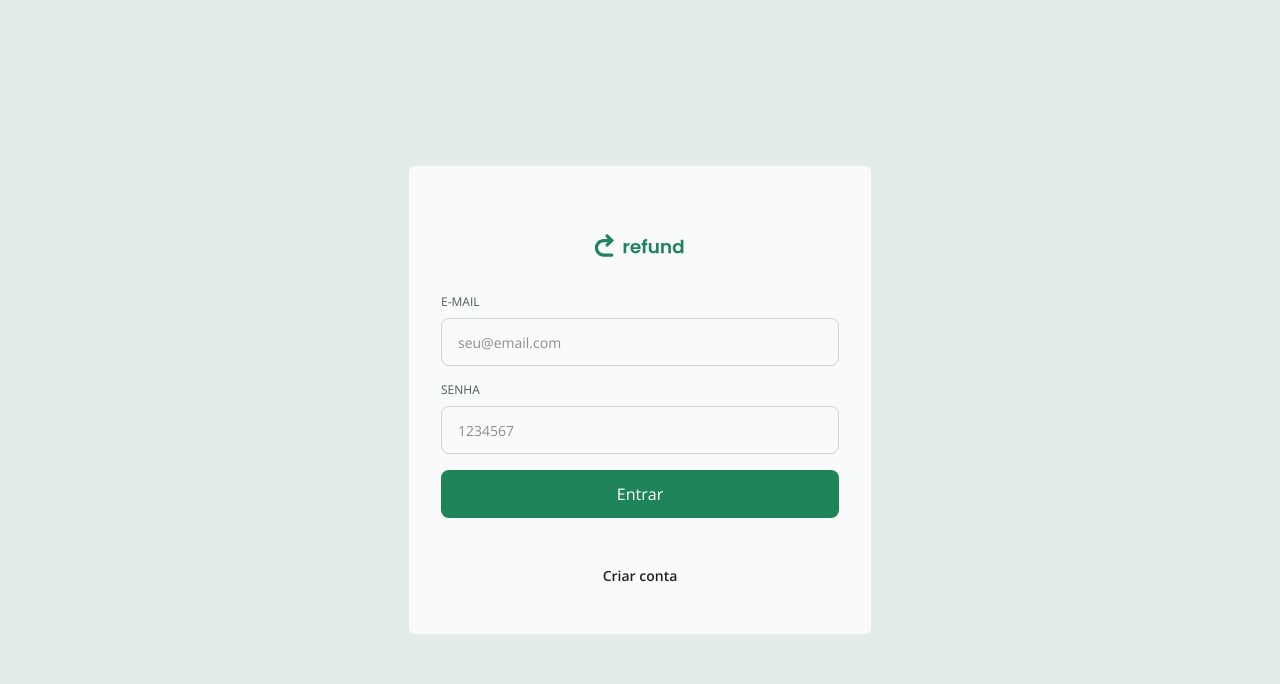
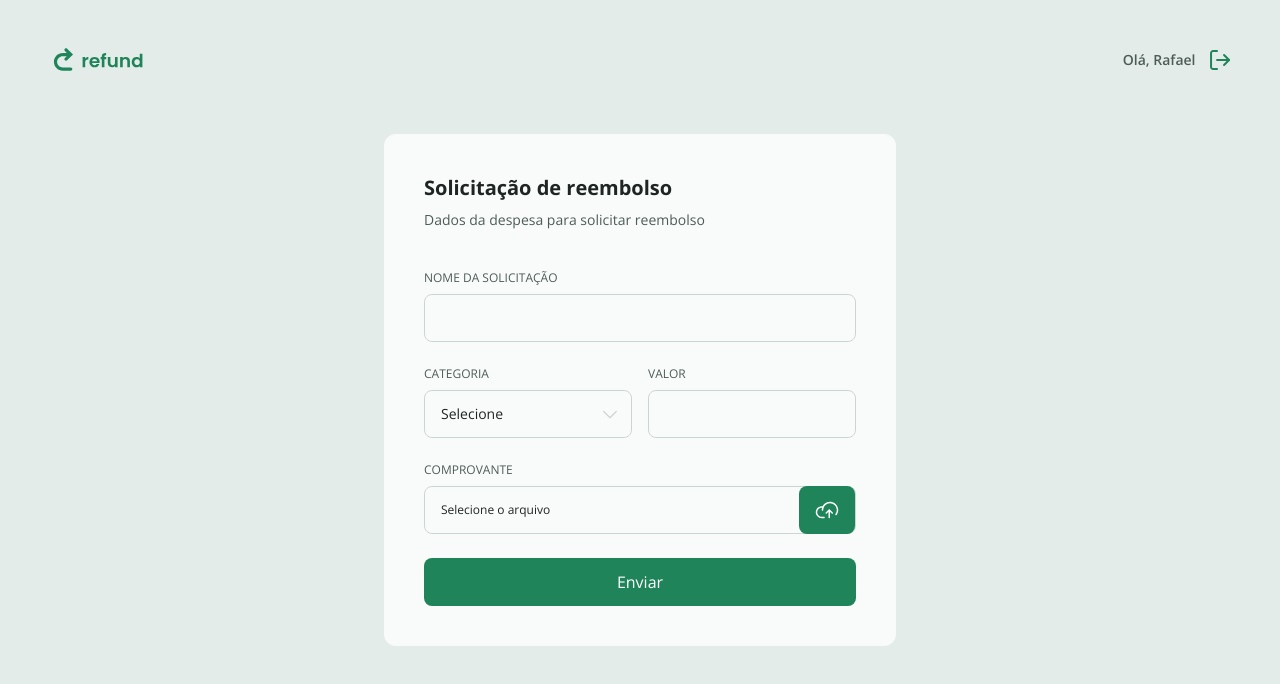
Before and after one commit to Fel1324/RefundReact, a React (Vite) app: page / in a window 1280 px wide. Shown: the top 684 px of the page. Built offline with nearby package versions, Linux system fonts and the light colour scheme.

Commit message:
finish all refund components and start confirm page

```diff
--- /dev/null
+++ b/src/components/AppLayout.tsx
@@ -0,0 +1,14 @@
+import { Outlet } from "react-router"
+
+import { Header } from "./Header"
+
+export function AppLayout() {
+  return (
+    <div className="w-full min-h-screen h-auto bg-gray-400 flex flex-col items-center text-gray-100">
+      <main className="px-3 pt-3 pb-6 w-full">
+        <Header />
+        <Outlet />
+      </main>
+    </div>
+  )
+}
--- /dev/null
+++ b/src/components/Header.tsx
@@ -0,0 +1,15 @@
+import logoSvg from "../assets/logo.svg"
+import logoutSvg from "../assets/logout.svg"
+
+export function Header() {
+  return (
+    <header className="w-full flex justify-between items-center max-w-[1185px] mx-auto mb-6.5">
+      <img className="my-8" src={logoSvg} alt="Logo" />
+
+      <div className="flex items-center gap-3">
+        <span className="text-sm font-semibold text-gray-200">Olá, Rafael</span>
+        <img className="my-8 cursor-pointer hover:opacity-75 transition ease-linear" src={logoutSvg} alt="Sair da conta" />
+      </div>
+    </header>
+  )
+}
--- /dev/null
+++ b/src/components/Select.tsx
@@ -0,0 +1,24 @@
+type Props = React.ComponentProps<"select"> & {
+  name?: string
+}
+
+export function Select({ name, children, ...rest }: Props) {
+  return (
+    <fieldset className="flex flex-col flex-1 max-h-20 text-gray-200 focus-within:text-green-100">
+      {name &&
+        <label className="uppercase text-xs mb-2 text-inherit" htmlFor={name} >
+          {name}
+        </label>
+      }
+
+      <select
+        className="w-full h-12 rounded-lg border border-gray-300 px-4 text-sm text-gray-100 bg-transparent outline-none focus:border-2 focus:border-green-100 focus:placeholder-gray-300"
+        {...rest}
+        id={name}
+      >
+        <option value="" disabled hidden>Selecione</option>
+        {children}
+      </select>
+    </fieldset>
+  )
+}
--- /dev/null
+++ b/src/components/Upload.tsx
@@ -0,0 +1,29 @@
+import uploadSvg from "../assets/upload.svg"
+
+type Props = React.ComponentProps<"input"> & {
+  filename?: string | null
+}
+
+export function Upload({ filename = null, ...rest }: Props) {
+  return (
+    <fieldset className="flex flex-col flex-1 max-h-20 text-gray-200">
+      <label className="uppercase text-xs mb-2 text-inherit" htmlFor="upload">Comprovante</label>
+
+      <div className="w-full h-12 flex items-center rounded-lg border border-gray-300 text-sm text-gray-100 bg-transparent outline-none">
+        <input className="hidden" type="file" id="upload" name="upload" {...rest} />
+
+        <span className="text-xs text-gray-100 flex-1 pl-4">
+          {filename ?? "Selecione o arquivo"}
+        </span>
+
+        <label
+          className="flex h-12 px-4 items-center bg-green-100 rounded-lg cursor-pointer disabled:opacity-50 hover:bg-green-200 transition ease-linear"
+          htmlFor="upload"
+          aria-label="Fazer upload de comprovante"
+        >
+          <img className="w-6 h-6" src={uploadSvg} alt="Ícone de upload" />
+        </label>
+      </div>
+    </fieldset>
+  )
+}
--- a/src/index.css
+++ b/src/index.css
@@ -14,3 +14,15 @@
 
   --text-xxs: .625rem;
 }
+
+img {
+  vertical-align: top;
+}
+
+select {
+  appearance: none;
+  background-image: url("./assets/chevron-down.svg");
+  background-repeat: no-repeat;
+  background-position: right 0.7rem top 50%;
+  background-size: 1.25rem auto;
+}
--- /dev/null
+++ b/src/pages/Confirm.tsx
@@ -0,0 +1,15 @@
+import { Navigate, useLocation } from "react-router"
+
+export function Confirm() {
+  const location = useLocation()
+
+  if(!location.state?.fromSubmit) {
+    return <Navigate to="/" />
+  }
+
+  return (
+    <div>
+      <h1>C</h1>
+    </div>
+  )
+}
--- /dev/null
+++ b/src/pages/Refund.tsx
@@ -0,0 +1,67 @@
+import { useState } from "react"
+import { useNavigate } from "react-router"
+
+import { CATEGORIES, CATEGORIES_KEYS } from "../utils/categories"
+import { Input } from "../components/Input"
+import { Select } from "../components/Select"
+import { Upload } from "../components/Upload"
+import { Button } from "../components/Button"
+
+export function Refund() {
+  const navigate = useNavigate()
+
+  const [name, setName] = useState("")
+  const [amount, setAmount] = useState("")
+  const [category, setCategory] = useState("")
+  const [isLoading, setIsLoading] = useState(false)
+  const [filename, setFilename] = useState<File | null>(null)
+
+  function onSubmit(e: React.FormEvent) {
+    e.preventDefault()
+
+    console.log(name, amount, category, filename)
+    navigate("/confirm", { state: { fromSubmit: true }})
+  }
+
+  return (
+    <form onSubmit={onSubmit} className="bg-gray-500 w-full rounded-xl flex flex-col p-10 mx-auto gap-6 max-w-[512px]">
+      <header>
+        <h1 className="text-xl font-bold text-gray-100">Solicitação de reembolso</h1>
+        <p className="text-sm text-gray-200 mt-2 mb-4">Dados da despesa para solicitar reembolso</p>
+      </header>
+
+      <Input
+        required
+        name="Nome da solicitação"
+        value={name}
+        onChange={(e) => setName(e.target.value)}
+      />
+
+      <div className="flex gap-4">
+        <Select
+          required
+          name="Categoria"
+          value={category}
+          onChange={(e) => setCategory(e.target.value)}
+        >
+          {
+            CATEGORIES_KEYS.map((category) => (
+              <option key={category} value={category}>{CATEGORIES[category].name}</option>
+            ))
+          }
+        </Select>
+
+        <Input
+          required
+          name="Valor"
+          value={amount}
+          onChange={(e) => setAmount(e.target.value)}
+        />
+      </div>
+
+      <Upload filename={filename && filename.name} onChange={(e) => e.target.files && setFilename(e.target.files[0])} />
+
+      <Button type="submit" isLoading={isLoading}>Enviar</Button>
+    </form>
+  )
+}
--- /dev/null
+++ b/src/routes/EmployeeRoutes.tsx
@@ -0,0 +1,19 @@
+import { Routes, Route } from "react-router"
+
+import { AppLayout } from "../components/AppLayout"
+import { Refund } from "../pages/Refund"
+import { NotFound } from "../pages/NotFound"
+import { Confirm } from "../pages/Confirm"
+
+export function EmployeeRoutes() {
+  return (
+    <Routes>
+      <Route path="/" element={<AppLayout />}>
+        <Route path="/" element={<Refund />} />
+        <Route path="/confirm" element={<Confirm />} />
+      </Route>
+
+      <Route path="*" element={<NotFound />} />
+    </Routes>
+  )
+}
--- a/src/routes/index.tsx
+++ b/src/routes/index.tsx
@@ -1,11 +1,12 @@
 import { BrowserRouter } from "react-router"
 
 import { AuthRoutes } from "./AuthRoutes"
+import { EmployeeRoutes } from "./EmployeeRoutes"
 
 export function Routes() {
   return (
     <BrowserRouter>
-      <AuthRoutes />
+      <EmployeeRoutes />
     </BrowserRouter>
   )
 }
--- /dev/null
+++ b/src/utils/categories.ts
@@ -0,0 +1,30 @@
+import foodSvg from "../assets/food.svg"
+import servicesSvg from "../assets/services.svg"
+import transportSvg from "../assets/transport.svg"
+import accommodationSvg from "../assets/accommodation.svg"
+import othersSvg from "../assets/others.svg"
+
+export const CATEGORIES = {
+  food: {
+    name: "Alimentação",
+    icon: foodSvg
+  },
+  services: {
+    name: "Serviços",
+    icon: servicesSvg
+  },
+  transport: {
+    name: "Transporte",
+    icon: transportSvg
+  },
+  accommodation: {
+    name: "Hospegadem",
+    icon: accommodationSvg
+  },
+  others: {
+    name: "Outros",
+    icon: othersSvg
+  },
+}
+
+export const CATEGORIES_KEYS = Object.keys(CATEGORIES) as Array<keyof typeof CATEGORIES>
```
